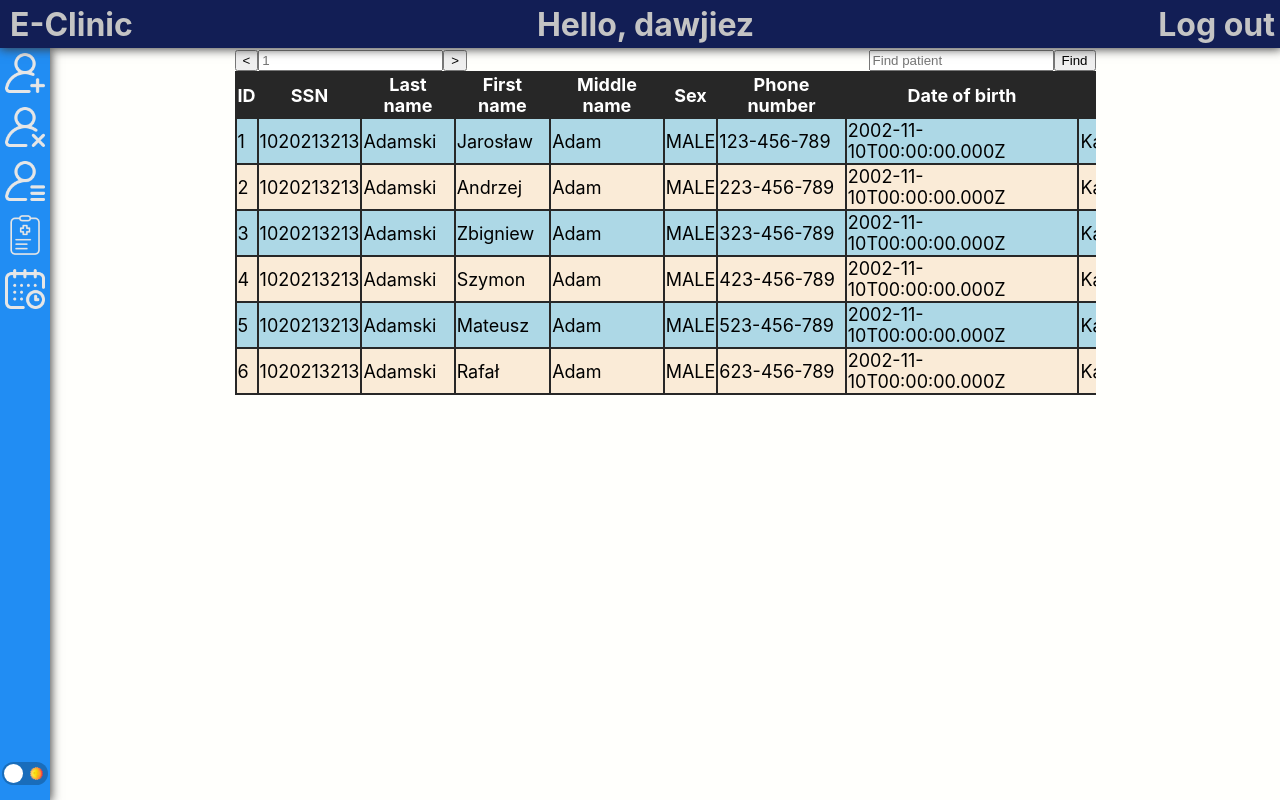
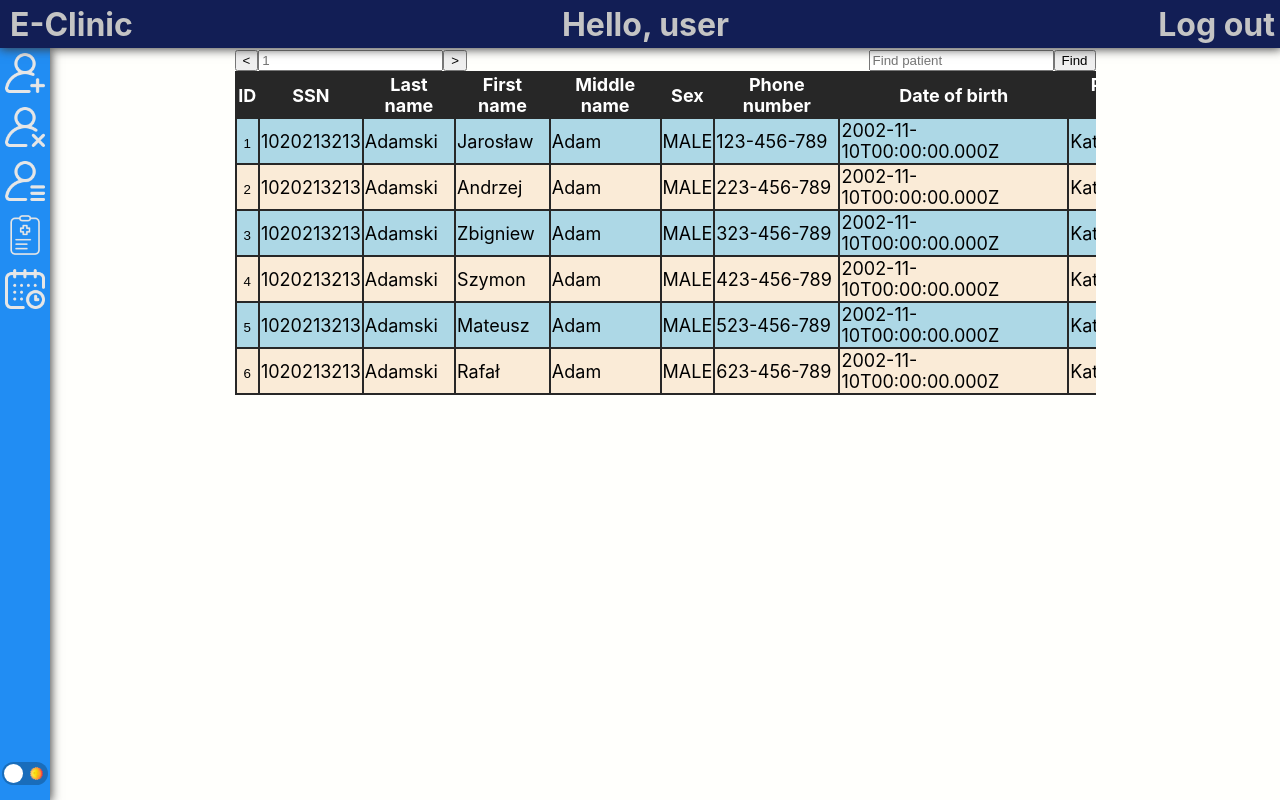
Before and after one commit to SolidCodeEmpire/Clinic, a React (Create React App) app in the folder frontend/: page /view-patients in a window 1280 px wide. Built offline with nearby package versions, Linux system fonts and the light colour scheme.

Commit message:
Toggle theme based on cookies

```diff
--- a/frontend/package.json
+++ b/frontend/package.json
@@ -11,6 +11,8 @@
     "@types/react": "^18.2.67",
     "@types/react-dom": "^18.2.22",
     "react": "^18.2.0",
+    "react-cookie": "^7.1.0",
+    "react-cookies": "^0.1.1",
     "react-dom": "^18.2.0",
     "react-router-dom": "^6.22.3",
     "react-scripts": "5.0.1",
--- /dev/null
+++ b/frontend/src/API/Patients.tsx
@@ -0,0 +1,161 @@
+export type Patient = {
+    id: number,
+    dateOfBirth: Date,
+    insuranceNumber: string,
+    middleName: string,
+    firstName: string,
+    phoneNumber: string,
+    placeOfBirth: string,
+    sex: string,
+    socialSecurityNumber: string,
+    surname: string,
+    address: {
+      id: number,
+      apartment_number: number,
+      city: string,
+      country: string,
+      houseNumber: string,
+      postalCode: string,
+      street: string
+    }
+}
+
+export function mockFetchPatients(dispatcher: React.Dispatch<React.SetStateAction<Patient[]>>) {
+
+}
+
+
+export function fetchPatients(dispatcher: React.Dispatch<React.SetStateAction<Patient[]>>) {
+  var patients = [{
+    id: 1,
+    dateOfBirth: new Date(2002, 10, 10),
+    insuranceNumber: "111000111",
+    middleName: "Adam",
+    firstName: "Jarosław",
+    phoneNumber: "123-456-789",
+    placeOfBirth: "Katowice",
+    sex: "MALE",
+    socialSecurityNumber: "1020213213",
+    surname: "Adamski",
+    address: {
+      id: 1,
+      apartment_number: 24,
+      city: "Katowice",
+      country: "Poland",
+      houseNumber: "11A",
+      postalCode: "40-123",
+      street: "Glowna"
+    }
+  },
+  {
+    id: 2,
+    dateOfBirth: new Date(2002, 10, 10),
+    insuranceNumber: "111000111",
+    middleName: "Adam",
+    firstName: "Andrzej",
+    phoneNumber: "223-456-789",
+    placeOfBirth: "Katowice",
+    sex: "MALE",
+    socialSecurityNumber: "1020213213",
+    surname: "Adamski",
+    address: {
+      id: 1,
+      apartment_number: 24,
+      city: "Katowice",
+      country: "Poland",
+      houseNumber: "11A",
+      postalCode: "40-123",
+      street: "Glowna"
+    }
+  },
+  {
+    id: 3,
+    dateOfBirth: new Date(2002, 10, 10),
+    insuranceNumber: "111000111",
+    middleName: "Adam",
+    firstName: "Zbigniew",
+    phoneNumber: "323-456-789",
+    placeOfBirth: "Katowice",
+    sex: "MALE",
+    socialSecurityNumber: "1020213213",
+    surname: "Adamski",
+    address: {
+      id: 1,
+      apartment_number: 24,
+      city: "Katowice",
+      country: "Poland",
+      houseNumber: "11A",
+      postalCode: "40-123",
+      street: "Glowna"
+    }
+  },
+  {
+    id: 4,
+    dateOfBirth: new Date(2002, 10, 10),
+    insuranceNumber: "111000111",
+    middleName: "Adam",
+    firstName: "Szymon",
+    phoneNumber: "423-456-789",
+    placeOfBirth: "Katowice",
+    sex: "MALE",
+    socialSecurityNumber: "1020213213",
+    surname: "Adamski",
+    address: {
+      id: 1,
+      apartment_number: 24,
+      city: "Katowice",
+      country: "Poland",
+      houseNumber: "11A",
+      postalCode: "40-123",
+      street: "Glowna"
+    }
+  },
+  {
+    id: 5,
+    dateOfBirth: new Date(2002, 10, 10),
+    insuranceNumber: "111000111",
+    middleName: "Adam",
+    firstName: "Mateusz",
+    phoneNumber: "523-456-789",
+    placeOfBirth: "Katowice",
+    sex: "MALE",
+    socialSecurityNumber: "1020213213",
+    surname: "Adamski",
+    address: {
+      id: 1,
+      apartment_number: 24,
+      city: "Katowice",
+      country: "Poland",
+      houseNumber: "11A",
+      postalCode: "40-123",
+      street: "Glowna"
+    }
+  },
+  {
+    id: 6,
+    dateOfBirth: new Date(2002, 10, 10),
+    insuranceNumber: "111000111",
+    middleName: "Adam",
+    firstName: "Rafał",
+    phoneNumber: "623-456-789",
+    placeOfBirth: "Katowice",
+    sex: "MALE",
+    socialSecurityNumber: "1020213213",
+    surname: "Adamski",
+    address: {
+      id: 1,
+      apartment_number: 24,
+      city: "Katowice",
+      country: "Poland",
+      houseNumber: "11A",
+      postalCode: "40-123",
+      street: "Glowna"
+    }
+  }]
+
+  dispatcher(patients);
+}
+
+export function fetchPatientById(id: number, userSetter: React.Dispatch<React.SetStateAction<Patient>>) {
+
+}
--- a/frontend/src/App.tsx
+++ b/frontend/src/App.tsx
@@ -10,7 +10,7 @@ import ViewPatients from './Components/Contents/ViewPatients/ViewPatients';
 function App() {
   // GET USER
   const [user, setUser] = useState({
-    username: "dawjiez",
+    username: "user",
     role: "receptionist"
   })
 
@@ -25,7 +25,6 @@ function App() {
         <div className='main-container-content'>
           <Navbar role={user.role}></Navbar>
           <div className='content'>
-
               <Routes>
                 <Route path='/add-patient' element={<AddPatient/>}></Route>
                 <Route path='/view-patients' element={<ViewPatients/>}></Route>
--- a/frontend/src/Components/Contents/ViewPatients/ViewPatients.css
+++ b/frontend/src/Components/Contents/ViewPatients/ViewPatients.css
@@ -34,3 +34,10 @@
 .row-odd {
     background-color: lightblue;
 }
+
+
+.table-button {
+    background-color: transparent;
+    border: none;
+    cursor: pointer;
+}
--- a/frontend/src/Components/Contents/ViewPatients/ViewPatients.tsx
+++ b/frontend/src/Components/Contents/ViewPatients/ViewPatients.tsx
@@ -1,136 +1,16 @@
-import React, { useState } from "react";
+import React, { useEffect, useState } from "react";
 
 import './ViewPatients.css'
+import { Patient, fetchPatients } from "../../../API/Patients";
 
 export default function ViewPatients() {
-  const [currentPage, setCurrentPage] = useState(1)
+  const [currentPage, setCurrentPage] = useState(1);
+  const [patients, setPatients] = useState<Array<Patient>>([]);
 
-  var patients = [{
-    id: 1,
-    dateOfBirth: new Date(2002, 10, 10),
-    insuranceNumber: "111000111",
-    middleName: "Adam",
-    firstName: "Jarosław",
-    phoneNumber: "123-456-789",
-    placeOfBirth: "Katowice",
-    sex: "MALE",
-    socialSecurityNumber: "1020213213",
-    surname: "Adamski",
-    address: {
-      id: 1,
-      apartment_number: 24,
-      city: "Katowice",
-      country: "Poland",
-      houseNumber: "11A",
-      postalCode: "40-123",
-      street: "Glowna"
-    }
-  },
-  {
-    id: 2,
-    dateOfBirth: new Date(2002, 10, 10),
-    insuranceNumber: "111000111",
-    middleName: "Adam",
-    firstName: "Andrzej",
-    phoneNumber: "223-456-789",
-    placeOfBirth: "Katowice",
-    sex: "MALE",
-    socialSecurityNumber: "1020213213",
-    surname: "Adamski",
-    address: {
-      id: 1,
-      apartment_number: 24,
-      city: "Katowice",
-      country: "Poland",
-      houseNumber: "11A",
-      postalCode: "40-123",
-      street: "Glowna"
-    }
-  },
-  {
-    id: 3,
-    dateOfBirth: new Date(2002, 10, 10),
-    insuranceNumber: "111000111",
-    middleName: "Adam",
-    firstName: "Zbigniew",
-    phoneNumber: "323-456-789",
-    placeOfBirth: "Katowice",
-    sex: "MALE",
-    socialSecurityNumber: "1020213213",
-    surname: "Adamski",
-    address: {
-      id: 1,
-      apartment_number: 24,
-      city: "Katowice",
-      country: "Poland",
-      houseNumber: "11A",
-      postalCode: "40-123",
-      street: "Glowna"
-    }
-  },
-  {
-    id: 4,
-    dateOfBirth: new Date(2002, 10, 10),
-    insuranceNumber: "111000111",
-    middleName: "Adam",
-    firstName: "Szymon",
-    phoneNumber: "423-456-789",
-    placeOfBirth: "Katowice",
-    sex: "MALE",
-    socialSecurityNumber: "1020213213",
-    surname: "Adamski",
-    address: {
-      id: 1,
-      apartment_number: 24,
-      city: "Katowice",
-      country: "Poland",
-      houseNumber: "11A",
-      postalCode: "40-123",
-      street: "Glowna"
-    }
-  },
-  {
-    id: 5,
-    dateOfBirth: new Date(2002, 10, 10),
-    insuranceNumber: "111000111",
-    middleName: "Adam",
-    firstName: "Mateusz",
-    phoneNumber: "523-456-789",
-    placeOfBirth: "Katowice",
-    sex: "MALE",
-    socialSecurityNumber: "1020213213",
-    surname: "Adamski",
-    address: {
-      id: 1,
-      apartment_number: 24,
-      city: "Katowice",
-      country: "Poland",
-      houseNumber: "11A",
-      postalCode: "40-123",
-      street: "Glowna"
-    }
-  },
-  {
-    id: 6,
-    dateOfBirth: new Date(2002, 10, 10),
-    insuranceNumber: "111000111",
-    middleName: "Adam",
-    firstName: "Rafał",
-    phoneNumber: "623-456-789",
-    placeOfBirth: "Katowice",
-    sex: "MALE",
-    socialSecurityNumber: "1020213213",
-    surname: "Adamski",
-    address: {
-      id: 1,
-      apartment_number: 24,
-      city: "Katowice",
-      country: "Poland",
-      houseNumber: "11A",
-      postalCode: "40-123",
-      street: "Glowna"
-    }
-  }]
+  useEffect(() => {
+    fetchPatients(setPatients)
+  }, [])
+
   return (<div className="patients">
     <div className="table-navigation">
       <form className="page-navigation">
@@ -162,7 +42,7 @@ export default function ViewPatients() {
           {patients.map((value, id) => {
             return (
               <tr key={id.toString()} className={`patients-table-row ${id % 2 === 0 && 'row-odd'}`}>
-                <td>{value.id}</td>
+                <td><button className="table-button">{value.id}</button></td>
                 <td>{value.socialSecurityNumber}</td>
                 <td>{value.surname}</td>
                 <td>{value.firstName}</td>
@@ -171,7 +51,7 @@ export default function ViewPatients() {
                 <td>{value.phoneNumber}</td>
                 <td>{value.dateOfBirth.toISOString()}</td>
                 <td>{value.placeOfBirth}</td>
-                <td>{value.address.id}</td>
+                <td><button className="table-button" onClick={() => alert(value.address)}>View address</button></td>
                 <td>{value.insuranceNumber}</td>
               </tr>
             )
--- a/frontend/src/Components/ToggleTheme/ToggleTheme.tsx
+++ b/frontend/src/Components/ToggleTheme/ToggleTheme.tsx
@@ -1,5 +1,6 @@
-import React from 'react';
+import React, { useEffect } from 'react';
 import { useState } from 'react';
+import { CookiesProvider, useCookies } from 'react-cookie';
 
 import './ToggleTheme.css'
 
@@ -10,6 +11,11 @@ import './ToggleTheme.css'
  */
 export default function ToggleTheme() {
   const [isDarkTheme, setIsDarkTheme] = useState<boolean>(false);
+  const [cookies, setCookie] = useCookies(['theme'])
+
+  useEffect(() => {
+    setIsDarkTheme(cookies.theme === "dark");
+  },[cookies])
 
   const lightTheme =
     `--titlebar-color: #121e55;
@@ -38,7 +44,9 @@ export default function ToggleTheme() {
         type='checkbox'
         checked={isDarkTheme}
         aria-label='Toggle dark theme'
-        onChange={() => setIsDarkTheme(!isDarkTheme)}
+        onChange={() =>  {
+          setCookie('theme', cookies.theme === "light" ? "dark" : "light");
+        }}
         id="dark-theme-toggle-checkbox">
       </input>
       <label htmlFor='dark-theme-toggle-checkbox' className='dark-theme-toggle-checkbox-label'>
```
Also changed, not shown: 1 other file (tests, documents, lock files or other folders).
